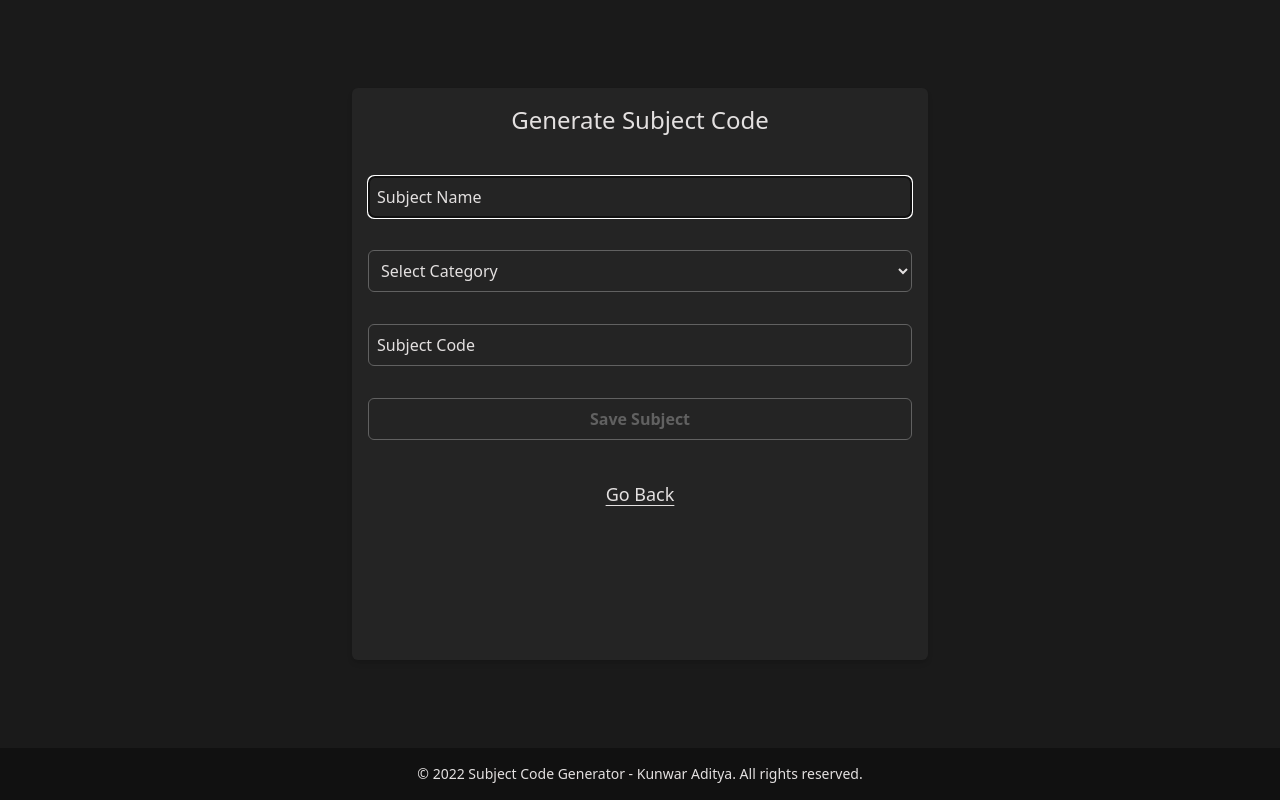
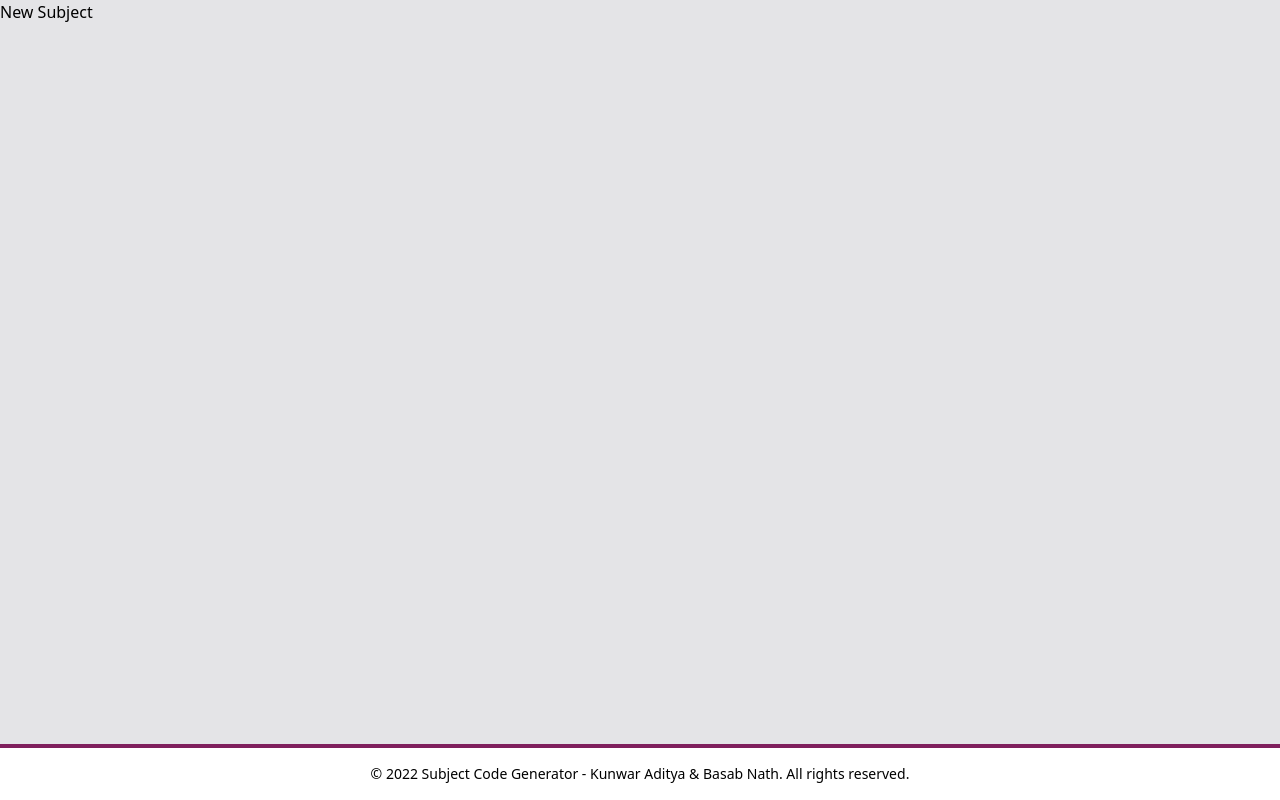
Before and after one commit to Kunwar-Aditya-Codes/subject-code-generator, a React (Vite) app in the folder client/: page /create in a window 1280 px wide. Built offline with nearby package versions, Linux system fonts and the light colour scheme.

Commit message:
updated: home page

```diff
--- a/client/src/App.jsx
+++ b/client/src/App.jsx
@@ -1,14 +1,14 @@
-import { Route, Routes } from 'react-router-dom';
-import Layout from './components/Layout';
-import Home from './pages/Home';
-import NewSubject from './pages/NewSubject';
+import { Route, Routes } from "react-router-dom";
+import Layout from "./components/Layout";
+import Home from "./pages/Home";
+import NewSubject from "./pages/NewSubject";
 
 function App() {
   return (
     <Routes>
       <Route element={<Layout />}>
-        <Route index path='/' element={<Home />} />
-        <Route path='create' element={<NewSubject />} />
+        <Route index path="/" element={<Home />} />
+        <Route path="/create" element={<NewSubject />} />
       </Route>
     </Routes>
   );
--- a/client/src/components/Layout.jsx
+++ b/client/src/components/Layout.jsx
@@ -2,14 +2,14 @@ import { Outlet } from "react-router-dom";
 
 const Layout = () => {
   return (
-    <div className="flex h-screen flex-col bg-[#1a1a1a] text-[#e3e0e0]">
+    <div className="flex h-screen flex-col  bg-zinc-200 ">
       <div className="flex-grow">
         <Outlet />
       </div>
-      <footer className="bg-[#111111] p-4">
+      <footer className="border-t-4 border-t-[#7f1f5d] bg-white p-4 font-medium ">
         <p className="text-center text-sm">
-          &copy; {new Date().getFullYear()} Subject Code Generator - Kunwar Aditya. All rights
-          reserved.
+          &copy; {new Date().getFullYear()} Subject Code Generator - Kunwar
+          Aditya & Basab Nath. All rights reserved.
         </p>
       </footer>
     </div>
--- /dev/null
+++ b/client/src/components/SearchBar.jsx
@@ -0,0 +1,43 @@
+import { Link } from "react-router-dom";
+
+const SearchBar = () => {
+  return (
+    <div className="flex items-center rounded-t-md bg-[#7f1f5d] p-2 text-white">
+      <div className="flex flex-[0.8] items-center justify-start space-x-16 px-2 py-1">
+        <select
+          name="course"
+          id="course"
+          className="w-full max-w-[16rem] rounded-md py-1 px-2 text-[#7f1f5d] outline-none"
+        >
+          <option value="">Select the course</option>
+          <option value="CSE">CSE</option>
+          <option value="ECE">ECE</option>
+          <option value="EEE">EEE</option>
+          <option value="MX">MX</option>
+        </select>
+        <select
+          name="semester"
+          id="semester"
+          className="w-full max-w-[16rem] rounded-md py-1 px-2 text-[#7f1f5d] outline-none"
+        >
+          <option value="">Select the semester</option>
+          <option value="1">1</option>
+          <option value="2">2</option>
+          <option value="3">3</option>
+          <option value="4">4</option>
+          <option value="5">5</option>
+          <option value="6">6</option>
+          <option value="7">7</option>
+          <option value="8">8</option>
+        </select>
+        <button className="rounded-md bg-[#51143c] px-4 py-2">Search</button>
+      </div>
+      <div className="flex flex-[0.2] items-center justify-end  ">
+        <button className="rounded-md bg-[#51143c] px-4 py-2">
+          <Link to="/create">Add Subject</Link>
+        </button>
+      </div>
+    </div>
+  );
+};
+export default SearchBar;
--- a/client/src/pages/Home.jsx
+++ b/client/src/pages/Home.jsx
@@ -1,101 +1,14 @@
-import { useEffect, useState } from 'react';
-import { useQuery } from 'react-query';
-import { Link } from 'react-router-dom';
+import { useEffect, useState } from "react";
+import { useQuery } from "react-query";
+import { Link } from "react-router-dom";
+import SearchBar from "../components/SearchBar";
 
 const Home = () => {
-  const [search, setSearch] = useState('');
-  const [subjects, setSubjects] = useState([]);
-
-  useEffect(() => {
-    const getSubjects = async () => {
-      if (search?.length >= 4) {
-        const response = await fetch(
-          // `http://localhost:5000/api/subject?query=${search}`
-          `https://subject-code.onrender.com/api/subject?query=${search}`
-        );
-        const data = await response.json();
-        console.log(data);
-        setSubjects(data);
-      } else if (search?.length === 0) {
-        const response = await fetch(
-          'https://subject-code.onrender.com/api/subject'
-        );
-        const data = await response.json();
-        setSubjects(data);
-      }
-    };
-    getSubjects();
-  }, [search]);
-
-  const { isLoading, error } = useQuery(
-    'subjects',
-    async () => {
-      const response = await fetch(
-        'https://subject-code.onrender.com/api/subject'
-      );
-      const data = await response.json();
-      setSubjects(data);
-    },
-    {
-      refetchOnWindowFocus: false,
-      refetchInterval: 60000,
-    }
-  );
-
-  if (isLoading)
-    return (
-      <div className='flex h-full animate-pulse items-center justify-center  text-3xl'>
-        Loading...
-      </div>
-    );
-
-  if (error)
-    return (
-      <div className='flex h-full  items-center justify-center  text-3xl'>
-        Error: {error.message}
-      </div>
-    );
-
   return (
-    <div className='mx-6 flex h-full flex-col items-center justify-evenly p-4 '>
-      <div className='flex w-full max-w-5xl flex-col justify-between space-y-4 md:flex-row-reverse md:items-center md:space-y-0'>
-        <Link
-          to={'create'}
-          className='rounded-md bg-[#e3e0e0] p-2 text-center  font-medium text-[#1a1a1a]'
-        >
-          + Create Subject Code
-        </Link>
-        <input
-          type='text'
-          className='flex-[0.9] rounded-md bg-[#242424] p-2  text-white shadow-md placeholder:text-[#e3e0e0] '
-          placeholder='Search'
-          value={search}
-          onChange={(e) => setSearch(e.target.value)}
-        />
-      </div>
-      <div className='mx-auto w-full max-w-5xl flex-[0.8] overflow-y-scroll rounded-md border-r-8 border-[#616161] bg-[#242424] p-3 shadow-md '>
-        <table className=' w-full'>
-          <thead className='text-xl '>
-            <tr className=''>
-              <th className=' w-1/3 py-4 font-medium'>Subject Name</th>
-              <th className='w-1/3 py-4 font-medium'>Code</th>
-              <th className='hidden w-1/3 py-4 font-medium md:table-cell'>
-                Category
-              </th>
-            </tr>
-          </thead>
-          <tbody className=''>
-            {subjects?.subjects?.map((subject) => (
-              <tr key={subject._id} className='text-center text-lg font-light'>
-                <td className='py-4'>{subject.subjectName}</td>
-                <td className='py-4'>{subject.subjectCode}</td>
-                <td className='hidden py-4 md:table-cell'>
-                  {subject.category}
-                </td>
-              </tr>
-            ))}
-          </tbody>
-        </table>
+    <div className="flex h-full items-center justify-center">
+      <div className="flex h-[35rem] w-[85rem] flex-col rounded-md border-b-4 border-b-[#7f1f5d] bg-white">
+        <SearchBar />
+        {/* <SearchList /> */}
       </div>
     </div>
   );
--- a/client/src/pages/NewSubject.jsx
+++ b/client/src/pages/NewSubject.jsx
@@ -1,138 +1,11 @@
-import { useEffect, useState } from 'react';
-import { useMutation } from 'react-query';
-import { Link } from 'react-router-dom';
+import { useEffect, useState } from "react";
+import { useMutation } from "react-query";
+import { Link } from "react-router-dom";
 
 const NewSubject = () => {
-  const [subjectName, setSubjectName] = useState('');
-  const [category, setCategory] = useState('');
-  const [subjectCode, setSubjectCode] = useState('');
-
-  // Generate Subject Code based on category
-  const generateSubjectCode = () => {
-    const number = Math.floor(Math.random() * 900) + 100;
-    const code = `${category}${number}`;
-    setSubjectCode(code);
-  };
-
-  useEffect(() => {
-    if (subjectName && category) {
-      generateSubjectCode();
-    }
-  }, [subjectName, category]);
-
-  const createSubject = useMutation(
-    async (newSubject) => {
-      const data = await fetch(
-        'https://subject-code.onrender.com/api/subject',
-        {
-          method: 'POST',
-          headers: {
-            'Content-Type': 'application/json',
-          },
-          body: JSON.stringify(newSubject),
-        }
-      );
-
-      const res = await data.json();
-
-      return res;
-    },
-    {
-      onSuccess: () => {
-        setSubjectName('');
-        setCategory('');
-        setSubjectCode('');
-      },
-    }
-  );
-
-  const handleSubmit = (e) => {
-    e.preventDefault();
-    const newSubject = {
-      subjectName,
-      category,
-      subjectCode,
-    };
-
-    createSubject.mutate(newSubject);
-  };
-
   return (
-    <div className='mx-4 flex h-full items-center p-4  '>
-      <div className='mx-auto flex h-[80%] w-full max-w-xl flex-col  space-y-10 rounded-md bg-[#242424]  p-4 shadow-md'>
-        <h1 className='text-center text-2xl font-light'>
-          Generate Subject Code
-        </h1>
-        <form className='space-y-8' onSubmit={handleSubmit}>
-          <input
-            type='text'
-            placeholder='Subject Name'
-            className='w-full rounded-md border border-[#616161] bg-transparent p-2 text-white placeholder:text-[#e3e0e0] focus:border-[#e3e0e0] '
-            autoFocus
-            value={subjectName}
-            onChange={(e) => setSubjectName(e.target.value)}
-          />
-
-          <select
-            name='category'
-            id='category'
-            value={category}
-            onChange={(e) => setCategory(e.target.value)}
-            className='w-full rounded-md border border-[#616161] bg-transparent p-2 focus:border-[#e3e0e0]'
-          >
-            <option value='' className=' bg-[#242424] text-[#e3e0e0]'>
-              Select Category
-            </option>
-            <option value='CSE' className='bg-[#242424] text-[#e3e0e0] '>
-              Computer Engineering
-            </option>
-            <option value='MX' className='bg-[#242424] text-[#e3e0e0] '>
-              Mechanical Engineering
-            </option>
-            <option value='MT' className='bg-[#242424] text-[#e3e0e0] '>
-              Mechatronics Engineering
-            </option>
-            <option value='BT' className='bg-[#242424] text-[#e3e0e0] '>
-              Bio Technology
-            </option>
-          </select>
-
-          <input
-            type='text'
-            placeholder='Subject Code'
-            className='w-full cursor-not-allowed rounded-md border border-[#616161] bg-transparent p-2 text-white placeholder:text-[#e3e0e0]'
-            disabled
-            value={subjectCode}
-          />
-
-          <button
-            type='submit'
-            disabled={!subjectName || !category || !subjectCode}
-            className='w-full rounded-md  border border-[#e3e0e0] bg-[#e3e3e3] p-2 font-semibold text-[#242424] disabled:cursor-not-allowed disabled:border-[#616161] disabled:bg-transparent disabled:text-[#616161]'
-          >
-            Save Subject
-          </button>
-        </form>
-
-        {createSubject.isLoading && (
-          <div className='animate-pulse text-center text-xl text-[#e3e0e0]'>
-            Saving Subject...
-          </div>
-        )}
-
-        {createSubject?.data && createSubject?.data?.error && (
-          <div className='rounded-md border border-red-500 p-2 text-center text-xl text-[#e3e0e0]'>
-            {createSubject?.data?.error}
-          </div>
-        )}
-
-        <Link
-          to='/'
-          className='text-center text-lg text-[#e3e0e0] underline underline-offset-4'
-        >
-          Go Back
-        </Link>
-      </div>
+    <div>
+      <h1>New Subject</h1>
     </div>
   );
 };
--- /dev/null
+++ b/client/src/utils/api.jsx
@@ -0,0 +1,3 @@
+export const API = "http://localhost:5000/api/subject"
+
+export const ORIGINAL_API = "https://subject-code.onrender.com/api/subject"
```
Also changed, not shown: 2 other files (tests, documents, lock files or other folders).
